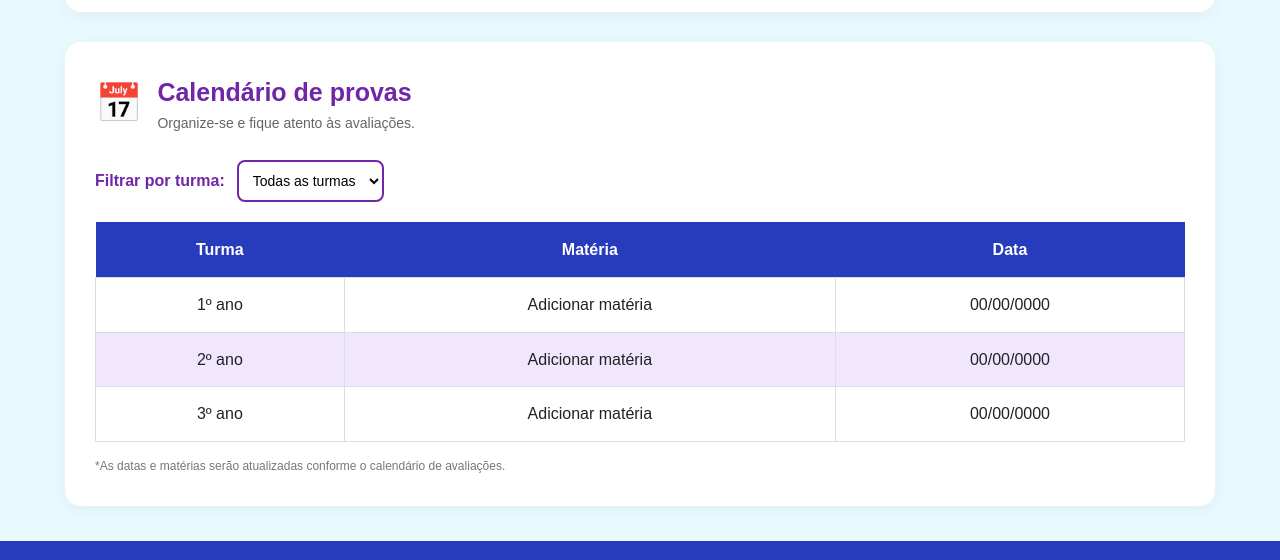
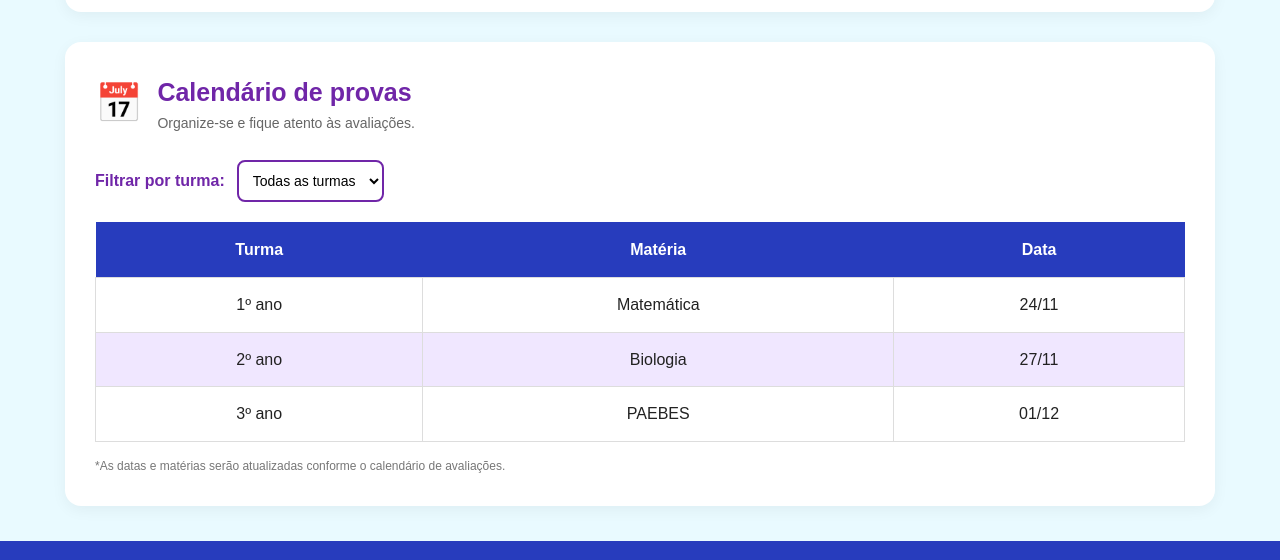
Before and after one commit to dudinhasw90-svg/meusite, a plain HTML site: page index.html in a window 1280 px wide. Shown: the part 2906-3466 px from the top of the page. Drawn offline with Linux system fonts and the light colour scheme.

Commit message:
Update index.html

```diff
--- a/index.html
+++ b/index.html
@@ -375,20 +375,20 @@
 
                         <tr data-turma="1ano">
                             <td>1º ano</td>
-                            <td>Adicionar matéria</td>
-                            <td>00/00/0000</td>
+                            <td>Matemática</td>
+                            <td>24/11</td>
                         </tr>
 
                         <tr data-turma="2ano">
                             <td>2º ano</td>
-                            <td>Adicionar matéria</td>
-                            <td>00/00/0000</td>
+                            <td>Biologia</td>
+                            <td>27/11</td>
                         </tr>
 
                         <tr data-turma="3ano">
                             <td>3º ano</td>
-                            <td>Adicionar matéria</td>
-                            <td>00/00/0000</td>
+                            <td>PAEBES</td>
+                            <td>01/12</td>
                         </tr>
 
                     </tbody>
```
